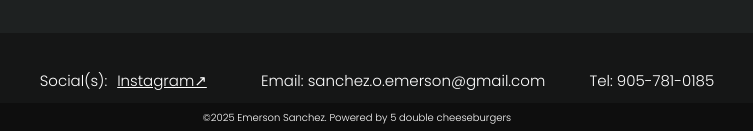
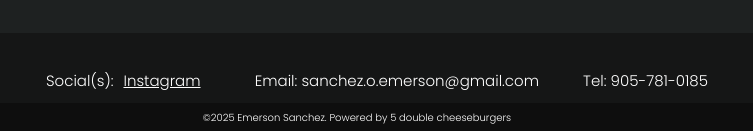
Before and after one commit to eosanche/Emersons-Portfolio, a plain HTML site: page portfolio.html in a window 1280 px wide. Shown: the part 1225-1356 px from the top of the page, 283-1036 px from the left. Drawn offline with Linux system fonts and the light colour scheme; a web font is replaced by a local one.

Commit message:
Update portfolio.html

```diff
--- a/portfolio.html
+++ b/portfolio.html
@@ -381,7 +381,7 @@
 
     <div class="contact-info-bar">
       <ul>
-        <li>Social(s):<a href="https://www.instagram.com/emiwhem/?igsh=MWQ5dzU2bjNnZ3lrNA%3D%3D#"><u>Instagram↗</u></a></li>
+        <li>Social(s):<a href="https://www.instagram.com/emiwhem/?igsh=MWQ5dzU2bjNnZ3lrNA%3D%3D#"><u>Instagram</u></a></li>
         <li>Email: sanchez.o.emerson@gmail.com</li>
         <li>Tel: 905-781-0185</li>
       </ul>
```
